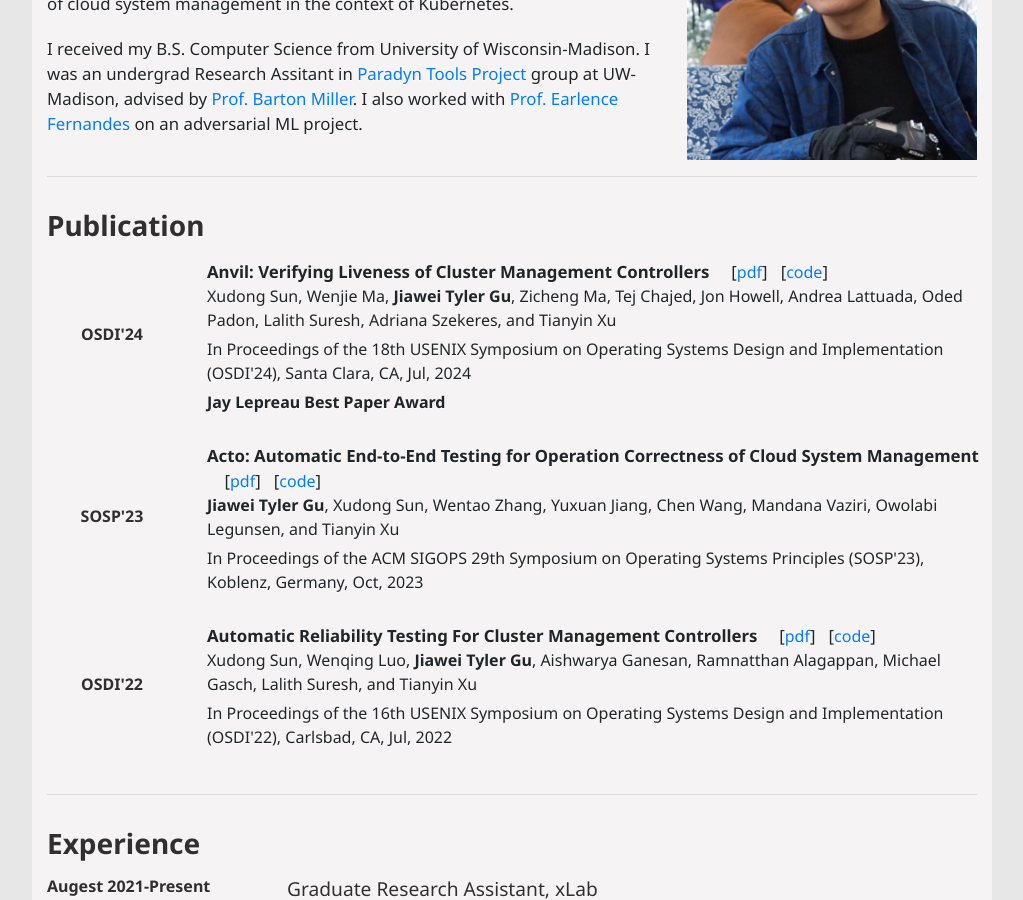
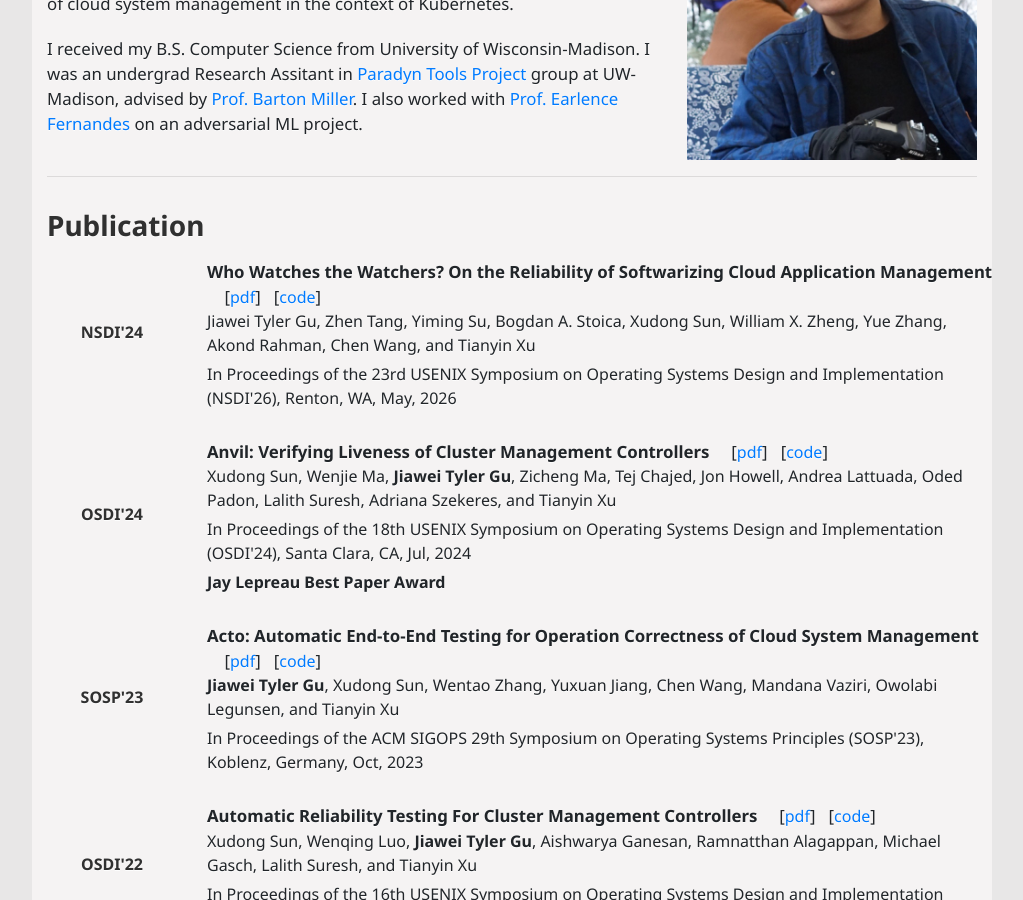
Before and after one commit to tylergu/tylergu.github.io, a Jekyll site: the page built from index.html, in a window 1280 px wide and 900 px high, scrolled down 434 px. Shown: the whole window, without its empty margins (128-1151 px from the left). Built offline with Jekyll 4.4.1, drawn with Linux system fonts in a browser that asks for light colours.

Commit message:
Update publications.yml

```diff
--- a/_data/publications.yml
+++ b/_data/publications.yml
@@ -1,3 +1,14 @@
+- title: "Who Watches the Watchers? On the Reliability of Softwarizing Cloud Application Management"
+  author: >
+    Jiawei Tyler Gu, Zhen Tang, Yiming Su, Bogdan A. Stoica, Xudong Sun, William X. Zheng, Yue Zhang, Akond Rahman, Chen Wang, and Tianyin Xu
+  booktitle: In Proceedings of the 23rd USENIX Symposium on Operating Systems Design and Implementation (NSDI'26)
+  year: 2026
+  month: May
+  address: Renton, WA
+  publisher: USENIX Association
+  conference: NSDI'24
+  file: ""
+  code: https://github.com/xlab-uiuc/acto
 - title: "Anvil: Verifying Liveness of Cluster Management Controllers"
   author: >
     Xudong Sun, Wenjie Ma, <b>Jiawei Tyler Gu</b>, Zicheng Ma, Tej Chajed, Jon Howell, Andrea Lattuada, Oded Padon, Lalith Suresh, Adriana Szekeres, and Tianyin Xu
```
